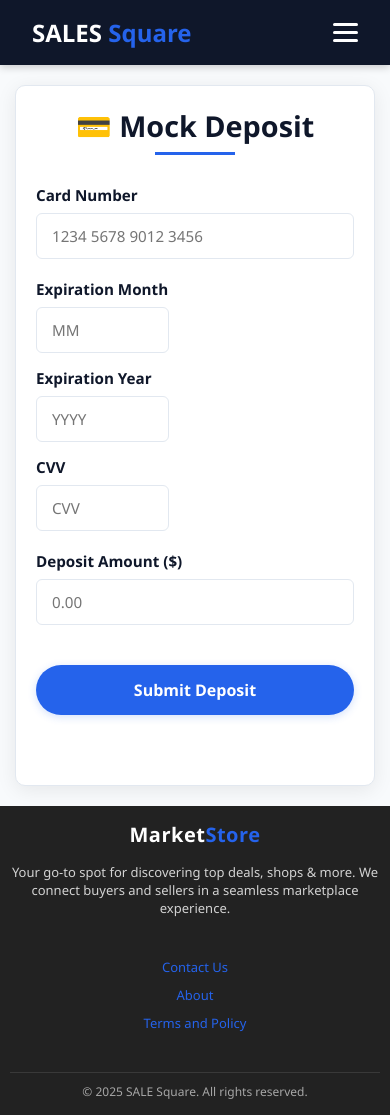
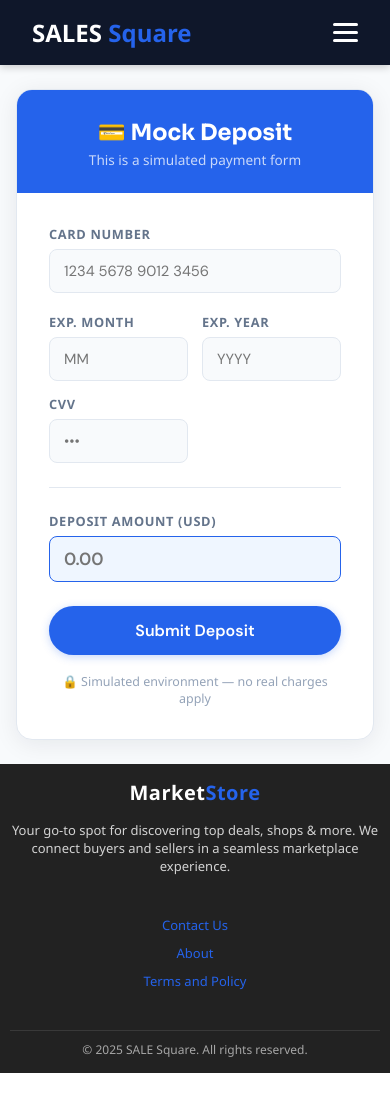
Before and after one commit to abdoezz1/Online_Market_Place, a Django app: template templates/deposit/deposit.html in a window 390 px wide. After the commit the page ends 1073 px from the top, so only its background shows below. Run offline with Django 5.2, Linux system fonts and the light colour scheme; the template is opened without the code that fills it, so the values that code supplies are empty.

Commit message:
Refactor deposit form layout and styles
Updated the deposit form layout and styles for improved user experience. Added responsive design features and enhanced visual elements.

```diff
--- a/templates/deposit/deposit.html
+++ b/templates/deposit/deposit.html
@@ -11,180 +11,271 @@
 {% endblock %}
 
 {% block content %}
+<link href="https://fonts.googleapis.com/css2?family=DM+Sans:wght@400;500;600&family=Sora:wght@600;700&display=swap"
+    rel="stylesheet">
+
 <style>
-    .deposit-form-container {
-        max-width: 500px;
-        margin: 40px auto;
-        padding: 30px;
-        background-color: #ffffff;
-        border-radius: 10px;
-        box-shadow: 0 4px 20px rgba(0, 0, 0, 0.08);
-        border: 1px solid #E2E8F0;
+    *,
+    *::before,
+    *::after {
+        box-sizing: border-box;
     }
 
-    .deposit-form-title {
-        color: #0F172A;
-        text-align: center;
-        margin-bottom: 30px;
-        font-size: 1.8rem;
-        position: relative;
-        padding-bottom: 10px;
+    body {
+        font-family: 'DM Sans', sans-serif;
+        background: #F8FAFC;
     }
 
-    .deposit-form-title::after {
-        content: '';
-        position: absolute;
-        bottom: 0;
-        left: 50%;
-        transform: translateX(-50%);
-        width: 80px;
-        height: 3px;
-        background-color: #2563EB;
+    .deposit-page {
+        min-height: 80vh;
+        display: grid;
+        grid-template-columns: 1fr 420px 1fr;
+        align-items: start;
+        padding: 56px 24px;
+    }
+
+    .deposit-form-container {
+        grid-column: 2;
+        background: #ffffff;
+        border-radius: 16px;
+        box-shadow: 0 4px 24px rgba(15, 23, 42, 0.08);
+        border: 1px solid #E2E8F0;
+        overflow: hidden;
+    }
+
+    /* Header strip */
+    .deposit-header {
+        background: #2563EB;
+        padding: 28px 32px 24px;
+        text-align: center;
+    }
+
+    .deposit-header h2 {
+        font-family: 'Sora', sans-serif;
+        font-size: 1.4rem;
+        color: #fff;
+        margin: 0 0 4px;
+    }
+
+    .deposit-header p {
+        color: rgba(255, 255, 255, 0.75);
+        font-size: 0.85rem;
+        margin: 0;
+    }
+
+    /* Form body */
+    .deposit-form-body {
+        padding: 32px;
     }
 
     .deposit-form {
         display: flex;
         flex-direction: column;
-        gap: 20px;
+        gap: 0;
     }
 
     .deposit-form-group {
         display: flex;
         flex-direction: column;
-        gap: 8px;
-    }
-
-    .deposit-card-details {
-        display: grid;
-        grid-template-columns: 1fr 1fr 1fr;
-        gap: 15px;
+        gap: 6px;
+        margin-bottom: 20px;
     }
 
     .deposit-form-label {
-        color: #0F172A;
+        font-size: 0.8rem;
         font-weight: 600;
-        font-size: 0.95rem;
+        color: #64748B;
+        text-transform: uppercase;
+        letter-spacing: 0.05em;
     }
 
     .deposit-form-input {
-        padding: 12px 15px;
+        padding: 11px 14px;
         border: 1px solid #E2E8F0;
-        border-radius: 6px;
-        font-size: 0.95rem;
-        transition: all 0.3s ease;
-        background-color: #ffffff;
+        border-radius: 8px;
+        font-size: 0.92rem;
+        font-family: 'DM Sans', sans-serif;
+        color: #0F172A;
+        background: #F8FAFC;
+        transition: border-color 0.2s, box-shadow 0.2s;
+        width: 100%;
     }
 
     .deposit-form-input:focus {
         outline: none;
         border-color: #2563EB;
-        box-shadow: 0 0 0 3px rgba(37, 99, 235, 0.15);
+        box-shadow: 0 0 0 3px rgba(37, 99, 235, 0.12);
+        background: #fff;
+    }
+
+    /* Card detail row — 3 equal columns */
+    .deposit-card-details {
+        display: grid;
+        grid-template-columns: 1fr 1fr 1fr;
+        gap: 14px;
+        margin-bottom: 20px;
+    }
+
+    .deposit-card-details .deposit-form-group {
+        margin-bottom: 0;
+    }
+
+    /* Amount row — accent border */
+    .deposit-amount-group .deposit-form-input {
+        font-size: 1.1rem;
+        font-weight: 600;
+        border-color: #2563EB;
+        background: #EFF6FF;
+        color: #1D4ED8;
+    }
+
+    /* Divider */
+    .deposit-divider {
+        border: none;
+        border-top: 1px solid #E2E8F0;
+        margin: 4px 0 24px;
     }
 
     .deposit-form-actions {
-        margin-top: 20px;
+        margin-top: 4px;
     }
 
     .deposit-submit-btn {
         width: 100%;
-        padding: 14px 25px;
-        background-color: #2563EB;
-        color: #FFFFFF;
+        padding: 14px;
+        background: #2563EB;
+        color: #fff;
         border: none;
         border-radius: 25px;
+        font-family: 'DM Sans', sans-serif;
         font-weight: 600;
+        font-size: 1rem;
         cursor: pointer;
-        transition: all 0.3s ease;
-        box-shadow: 0 2px 8px rgba(37, 99, 235, 0.2);
-        font-size: 1rem;
+        transition: background 0.2s, transform 0.2s, box-shadow 0.2s;
+        box-shadow: 0 2px 8px rgba(37, 99, 235, 0.25);
     }
 
     .deposit-submit-btn:hover {
-        background-color: #1D4ED8;
+        background: #1D4ED8;
         transform: translateY(-2px);
-        box-shadow: 0 4px 12px rgba(37, 99, 235, 0.3);
+        box-shadow: 0 6px 16px rgba(37, 99, 235, 0.3);
     }
 
     .deposit-submit-btn:disabled {
-        background-color: #cccccc;
+        background: #cccccc;
         transform: none;
         box-shadow: none;
         cursor: not-allowed;
     }
 
     .deposit-response-message {
-        margin-top: 20px;
-        padding: 15px;
-        border-radius: 6px;
+        margin-top: 16px;
+        padding: 13px 16px;
+        border-radius: 8px;
         text-align: center;
         font-weight: 500;
+        font-size: 0.9rem;
+        display: none;
     }
 
     .deposit-response-message.success {
-        background-color: rgba(0, 168, 150, 0.1);
+        background: rgba(0, 168, 150, 0.08);
         color: #00a896;
         border: 1px solid #00a896;
+        display: block;
     }
 
     .deposit-response-message.error {
-        background-color: rgba(230, 57, 70, 0.1);
+        background: rgba(230, 57, 70, 0.08);
         color: #e63946;
         border: 1px solid #e63946;
+        display: block;
     }
 
-    @media (max-width: 600px) {
+    /* Security note */
+    .deposit-security-note {
+        text-align: center;
+        font-size: 0.78rem;
+        color: #94A3B8;
+        margin-top: 18px;
+        display: flex;
+        align-items: center;
+        justify-content: center;
+        gap: 5px;
+    }
+
+    @media (max-width: 680px) {
+        .deposit-page {
+            grid-template-columns: 1fr;
+            padding: 24px 16px;
+        }
+
         .deposit-form-container {
-            padding: 20px;
-            margin: 20px 15px;
+            grid-column: 1;
         }
 
         .deposit-card-details {
-            grid-template-columns: 1fr;
+            grid-template-columns: 1fr 1fr;
         }
     }
 </style>
 
+<div class="deposit-page">
     <div class="deposit-form-container">
-  <h2 class="deposit-form-title">💳 Mock Deposit</h2>
+
+        <div class="deposit-header">
+            <h2>💳 Mock Deposit</h2>
+            <p>This is a simulated payment form</p>
+        </div>
+
+        <div class="deposit-form-body">
             <form id="depositForm" method="post" action="/deposit/process" class="deposit-form">
 
                 <div class="deposit-form-group">
                     <label class="deposit-form-label">Card Number</label>
-        <input type="text" name="card_number" maxlength="16" required
-               class="deposit-form-input" placeholder="1234 5678 9012 3456" />
+                    <input type="text" name="card_number" maxlength="16" required class="deposit-form-input"
+                        placeholder="1234 5678 9012 3456" />
                 </div>
 
                 <div class="deposit-card-details">
                     <div class="deposit-form-group">
-          <label class="deposit-form-label">Expiration Month</label>
-          <input type="text" name="expiration_month" maxlength="2" required
-             class="deposit-form-input" placeholder="MM" style="width: 133px;" />
+                        <label class="deposit-form-label">Exp. Month</label>
+                        <input type="text" name="expiration_month" maxlength="2" required class="deposit-form-input"
+                            placeholder="MM" />
                     </div>
-
                     <div class="deposit-form-group">
-          <label class="deposit-form-label">Expiration Year</label>
-          <input type="text" name="expiration_year" maxlength="4" required
-             class="deposit-form-input" placeholder="YYYY" style="width: 133px;" />
+                        <label class="deposit-form-label">Exp. Year</label>
+                        <input type="text" name="expiration_year" maxlength="4" required class="deposit-form-input"
+                            placeholder="YYYY" />
                     </div>
-
                     <div class="deposit-form-group">
                         <label class="deposit-form-label">CVV</label>
-          <input type="text" name="cvv" maxlength="3" required
-             class="deposit-form-input" placeholder="CVV" style="width: 133px;" />
+                        <input type="text" name="cvv" maxlength="3" required class="deposit-form-input"
+                            placeholder="•••" />
                     </div>
                 </div>
 
-      <div class="deposit-form-group">
-        <label class="deposit-form-label">Deposit Amount ($)</label>
-        <input type="number" name="amount" step="0.01" required
-               class="deposit-form-input" placeholder="0.00" />
+                <hr class="deposit-divider">
+
+                <div class="deposit-form-group deposit-amount-group">
+                    <label class="deposit-form-label">Deposit Amount (USD)</label>
+                    <input type="number" name="amount" step="0.01" required class="deposit-form-input"
+                        placeholder="0.00" />
                 </div>
 
                 <div class="deposit-form-actions">
                     <button type="submit" class="deposit-submit-btn">Submit Deposit</button>
                 </div>
+
             </form>
 
             <div id="responseMessage" class="deposit-response-message"></div>
+
+            <p class="deposit-security-note">
+                🔒 Simulated environment — no real charges apply
+            </p>
         </div>
+    </div>
+</div>
+
 {% endblock %}
```
Lines whose indentation alone changed are shown as unchanged.
